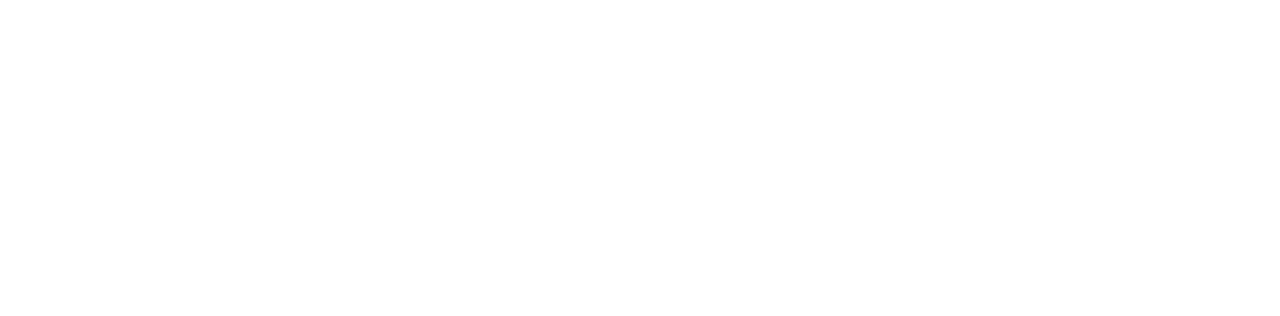
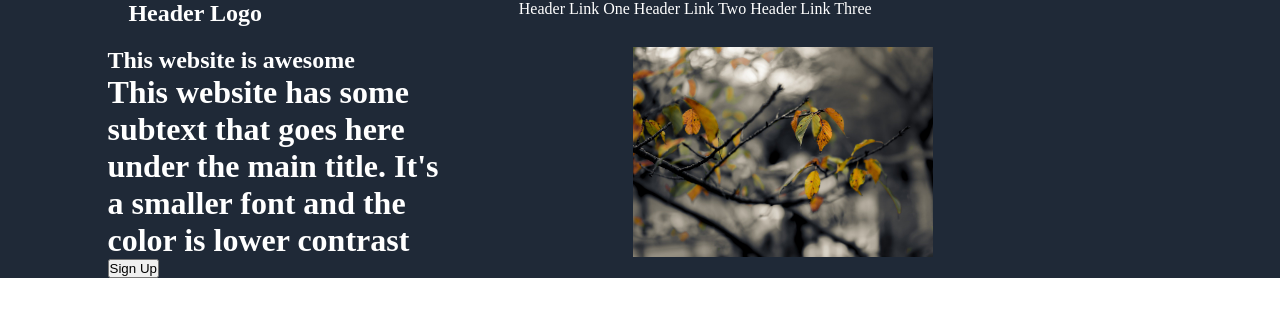
Before and after one commit to Cody-Cardarella/landing-page-project, a plain HTML site: page index.html in a window 1280 px wide. Drawn offline with Linux system fonts and the light colour scheme.

Commit message:
Build header of website

```diff
--- a/index.html
+++ b/index.html
@@ -4,9 +4,31 @@
     <meta charset="UTF-8">
     <meta http-equiv="X-UA-Compatible" content="IE=edge">
     <meta name="viewport" content="width=device-width, initial-scale=1.0">
+    <link rel="stylesheet" href="/style.css">
     <title>Document</title>
 </head>
 <body>
-
+    <div class="head">
+        <div class="navBar">
+            <div class="headerLogo">
+                <h2>Header Logo</h2>
+            </div>
+            <div class="headerLinks">
+                <a href="#">Header Link One</a>
+                <a href="#">Header Link Two</a>
+                <a href="#">Header Link Three</a>
+            </div>
+        </div>
+        <div class="secondSegment">
+            <div class="introText">
+                <h2>This website is awesome</h2>
+                <h1>This website has some subtext that goes here under the main title. It's a smaller font and the color is lower contrast</h1>
+                <button type="button">Sign Up</button>
+            </div>
+            <div class="introImg">
+                <img src="/img.jpg" alt="placeholderImg" width="300px" height="auto">
+            </div>
+        </div>
+    </div>
 </body>
 </html>
--- a/style.css
+++ b/style.css
@@ -0,0 +1,31 @@
+* {
+    margin: 0;
+    padding: 0;
+}
+.head {
+    background-color: #1F2937;
+    color: white;
+}
+
+.secondSegment {
+    display: flex;
+    justify-content: space-around;
+    width: 1000px;
+    margin: 20px;
+}
+
+.introText {
+    flex: 0 0 35%;
+    text-align: left;
+}
+
+.navBar {
+    display: flex;
+    justify-content: space-around;
+    width: 1000px;
+}
+
+a {
+    text-decoration: none;
+    color: white;
+}
```
